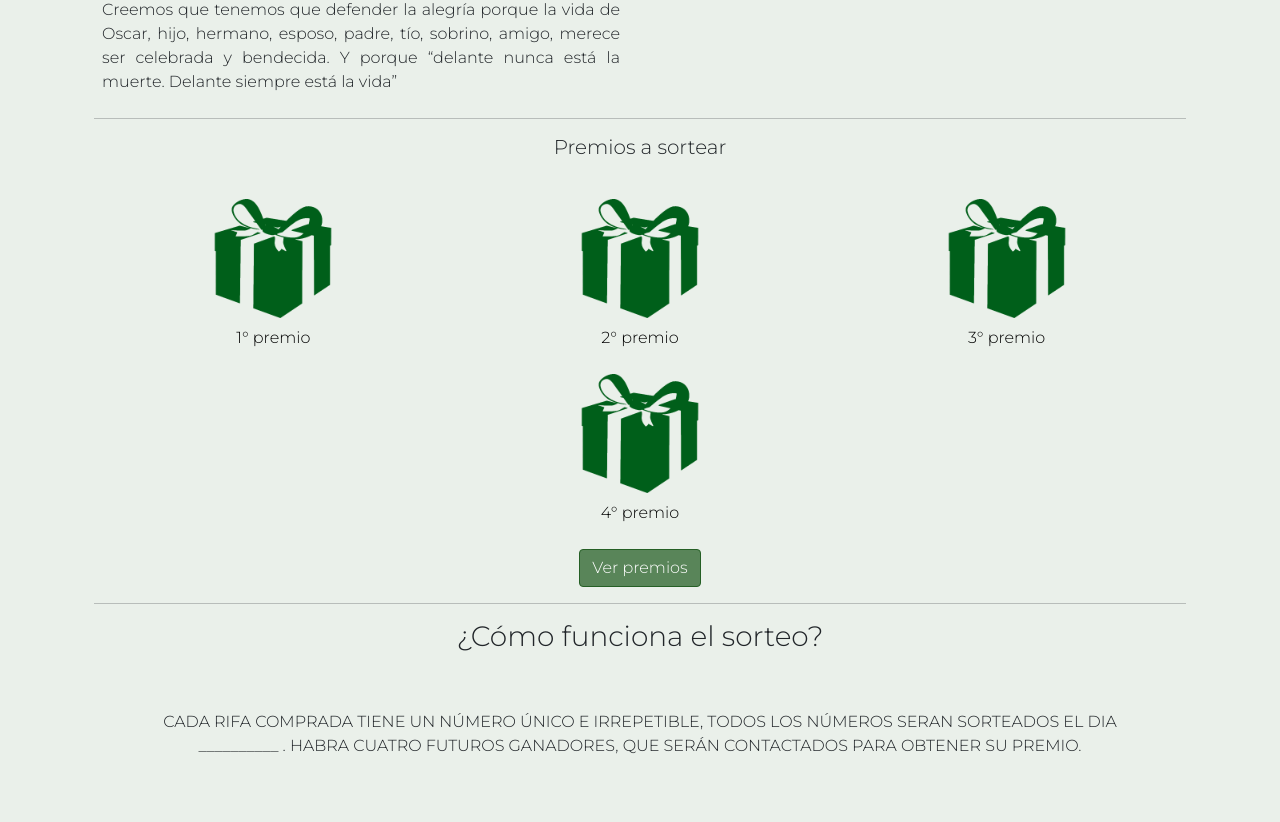
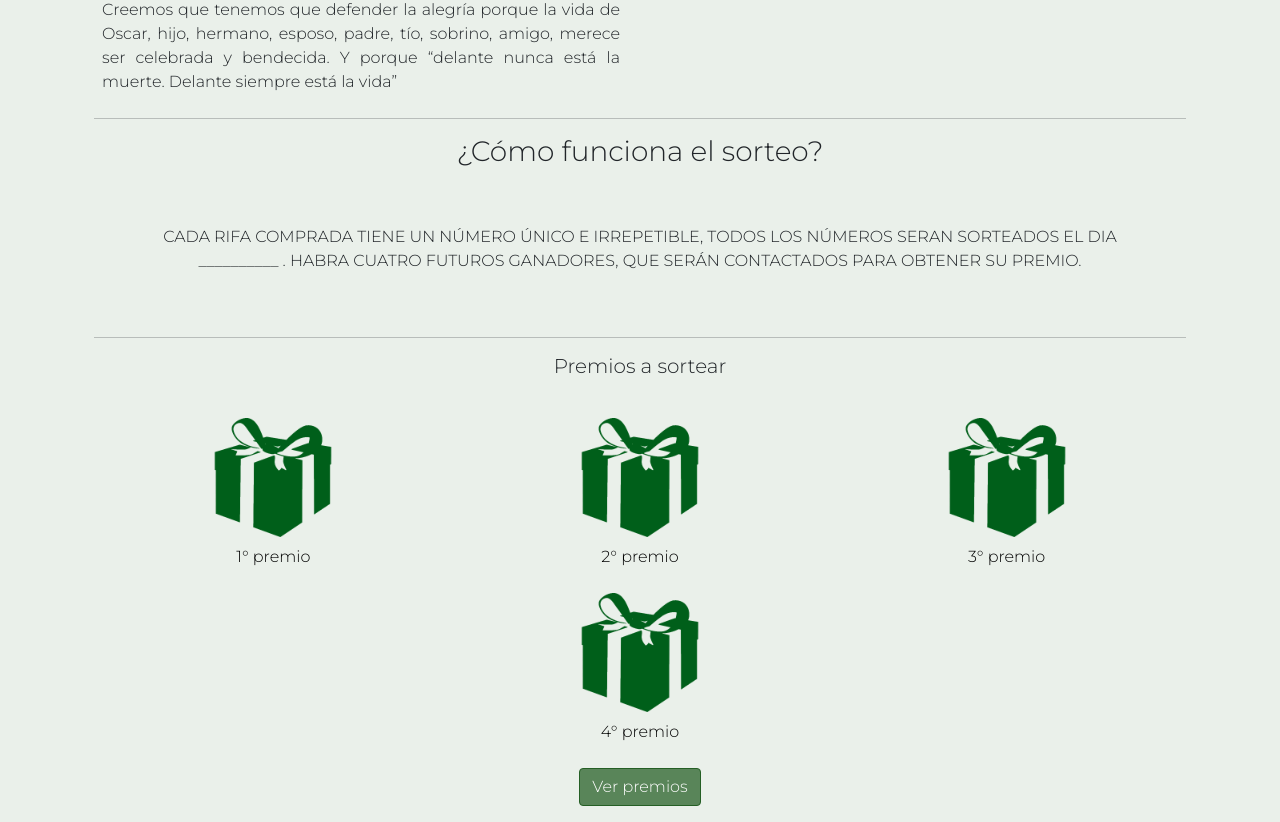
Before and after one commit to MatiasSanchez-l/rifasApp, a React (Create React App) app in the folder frontend/: page / in a window 1280 px wide. Shown: the part 860-1682 px from the top of the page. Built offline with nearby package versions, Linux system fonts and the light colour scheme; no server answers.

Commit message:
intento de arreglar error en las rifas

```diff
--- a/frontend/src/components/CompraRifa.js
+++ b/frontend/src/components/CompraRifa.js
@@ -234,7 +234,7 @@ export default class CompraRifa extends Component {
                         <p className="text-center">Indicaciones: </p>
                         <ul className="a">
                             <li>Ingresar un email valido como el de ejemplo.</li>
-                            <li>Ingrese un numero de telefono valido como el de ejemplo.</li>
+                            <li>Ingresar un numero de telefono valido como el de ejemplo.</li>
                             <li>Antes de realizar el pago, verifique sus datos ya que con ellos sera contactado si gana un premio.</li>
                             <li>Los numeros asignados se le mostraran en pantalla luego de que realize el pago, a su vez se le enviaran al email que haya puesto.</li>
                             <li>Ante cualquier consulta o pregunta no dude en pasar por nuestra seccion de contacto y dejarnos su problema.</li>
--- a/frontend/src/components/Home.js
+++ b/frontend/src/components/Home.js
@@ -106,6 +106,17 @@ export default class Home extends Component {
                     </div>
                 </div>
                 <hr />
+                <div>
+                    <h3 className="text-center">¿C&oacute;mo funciona el sorteo?</h3>
+                    <div className="p-5 text-center">
+                        CADA RIFA COMPRADA TIENE UN NÚMERO ÚNICO
+                        E IRREPETIBLE, TODOS LOS NÚMEROS SERAN
+                        SORTEADOS EL DIA __________ . HABRA CUATRO
+                        FUTUROS GANADORES, QUE SERÁN CONTACTADOS
+                        PARA OBTENER SU PREMIO.
+                    </div>
+                </div>
+                <hr />
                 <div className="fondo-home1" >
                     <h5 className="text-center">Premios a sortear</h5>
                     <div className="row p-2">
@@ -148,17 +159,7 @@ export default class Home extends Component {
                         <Link className="btn btn-dark btn-outline-verde-home" to="/premios">Ver premios</Link>
                     </div>
                 </div>
-                <hr />
-                <div>
-                    <h3 className="text-center">¿C&oacute;mo funciona el sorteo?</h3>
-                    <div className="p-5 text-center">
-                        CADA RIFA COMPRADA TIENE UN NÚMERO ÚNICO
-                        E IRREPETIBLE, TODOS LOS NÚMEROS SERAN
-                        SORTEADOS EL DIA __________ . HABRA CUATRO
-                        FUTUROS GANADORES, QUE SERÁN CONTACTADOS
-                        PARA OBTENER SU PREMIO.
-                    </div>
-                </div>
+
             </div>
         )
     }
--- a/frontend/src/components/Premios.js
+++ b/frontend/src/components/Premios.js
@@ -8,6 +8,8 @@ export default class Premios extends Component {
         if (urlElements[4]) {
             const id = urlElements[4].split('=')[1];
             document.getElementById(id).scrollIntoView();
+        }else{
+            document.getElementById("premios").scrollIntoView()
         }
 
 
@@ -15,7 +17,7 @@ export default class Premios extends Component {
     render() {
         return (
             <div className="mt-3 premios">
-                <h2 className="text-center fw-bold">PREMIOS</h2>
+                <h2 className="text-center fw-bold" id="premios">PREMIOS</h2>
                 <div className="row">
                     <div className="col-6 text-center">
                         <p className="text-center mt-3" >1° Premio</p>
```
Also changed, not shown: 6 other files (tests, documents, lock files or other folders).
